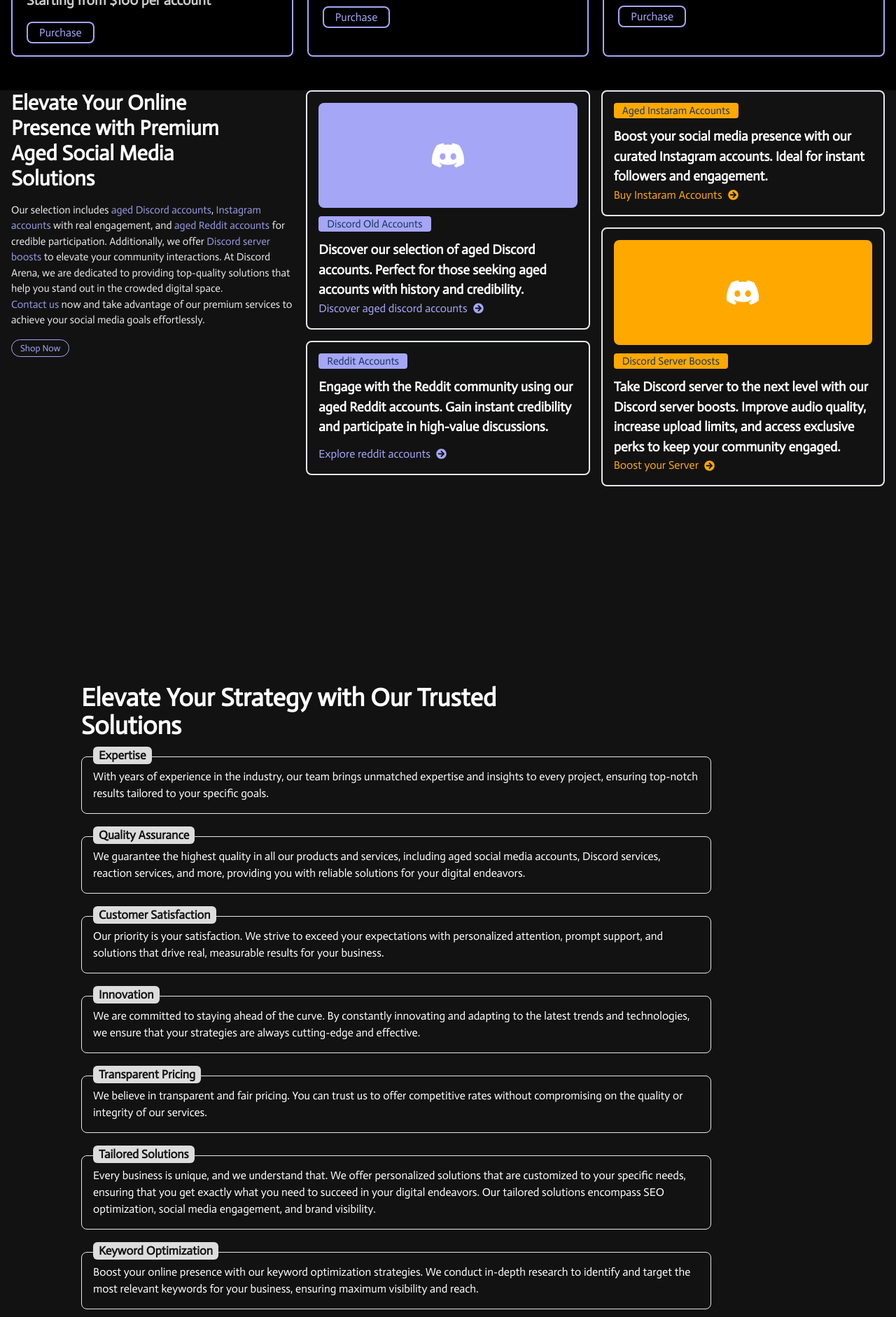
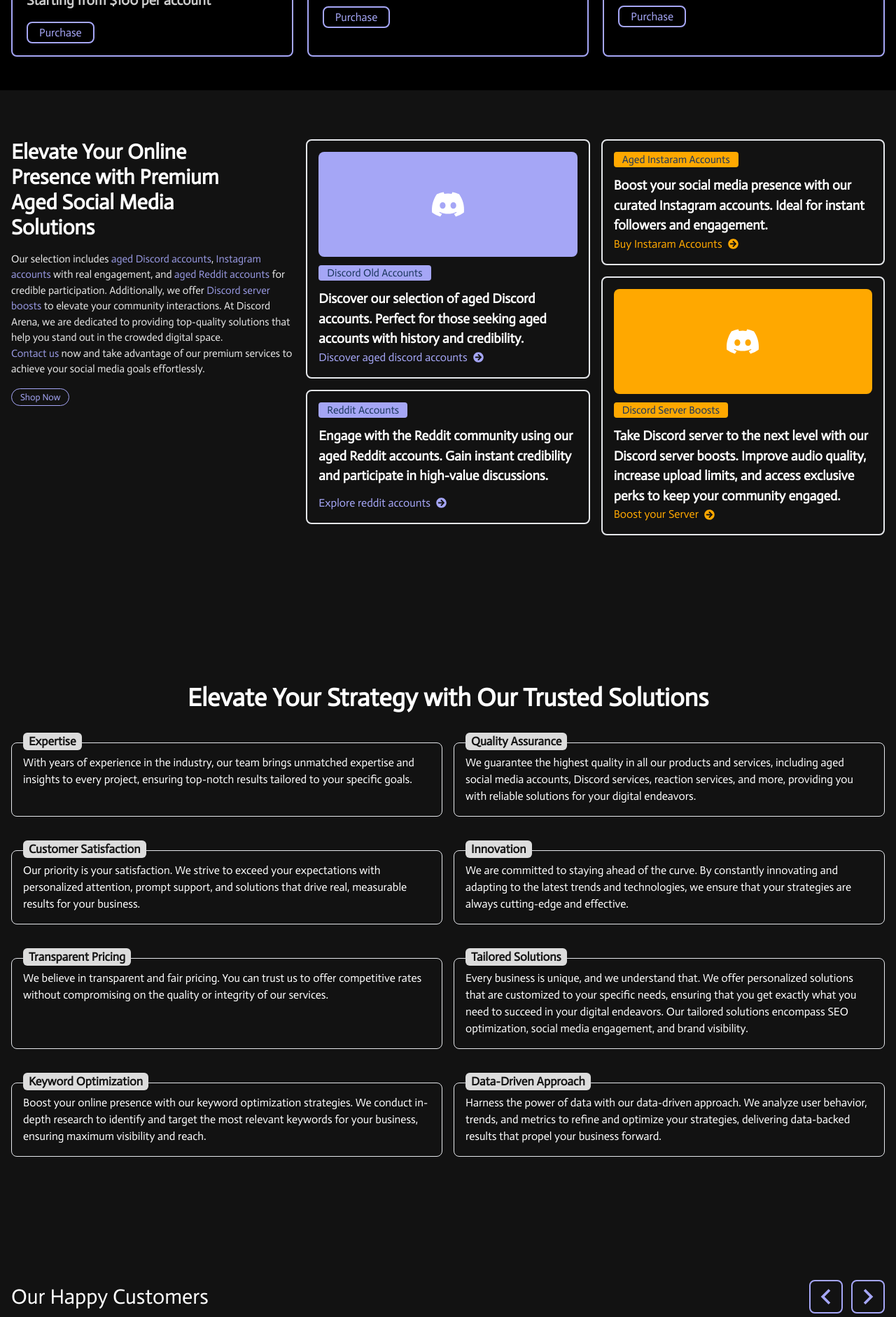
Before and after one commit to enggsatyamraj/CSET301_Assignment, a Next.js app: page / in a window 1280 px wide. Shown: the part 3060-4942 px from the top of the page at 70% size. Built offline with nearby package versions, Linux system fonts and the light colour scheme.

Commit message:
minor changes in ui

```diff
--- a/src/components/BestProduct.jsx
+++ b/src/components/BestProduct.jsx
@@ -55,7 +55,7 @@
         </script>
       </Head> */}
 
-      <div className="max-w-[1280px] px-4 min-h-[100vh] grid grid-cols-1 md:grid-cols-3 mx-auto gap-4">
+      <div className="max-w-[1280px] pt-[70px] px-4 min-h-[100vh] grid grid-cols-1 md:grid-cols-3 mx-auto gap-4">
         <div>
           <p className="text-3xl w-[80%] font-semibold mb-4">
             Elevate Your Online Presence with Premium Aged Social Media Solutions
--- a/src/components/WhyChoose.jsx
+++ b/src/components/WhyChoose.jsx
@@ -72,17 +72,17 @@
           }}
         />
       </Head> */}
-      <div className="max-w-[1080px] min-h-[60vh] mx-auto flex flex-col justify-center px-4 pb-12">
-        <div className=" ">
-          <p className="md:text-4xl text-3xl font-semibold mb-6 w-[98%] sm:w-[80%] md:w-[70%] lg:w-[60%]">
+      <div className="max-w-[1280px] min-h-[60vh] mx-auto px-4 pb-12">
+  <div>
+    <p className="md:text-4xl text-3xl font-semibold mb-6 w-[98%] sm:w-[80%] md:w-[70%] lg:w-[100%] text-center">
       Elevate Your Strategy with Our Trusted Solutions
     </p>
 
-          <ul className="mt-5">
+    <ul className="mt-5 grid grid-cols-1 md:grid-cols-2 gap-4 pt-[20px]">
       {pointsArray.map((item, index) => (
         <li
           key={index}
-                className="mb-8 relative max-w-[900px] border-[1px] p-4 rounded-lg"
+          className="mb-8 relative border-[1px] p-4 rounded-lg"
         >
           <p className="sm:text-[17px] text-[15px] font-semibold absolute bg-[#dcdcdc] px-2 text-[#121212] rounded-md -top-[15px]">
             {item.title}
@@ -93,6 +93,7 @@
     </ul>
   </div>
 </div>
+
     </div>
   );
 };
```
Lines whose indentation alone changed are shown as unchanged.
